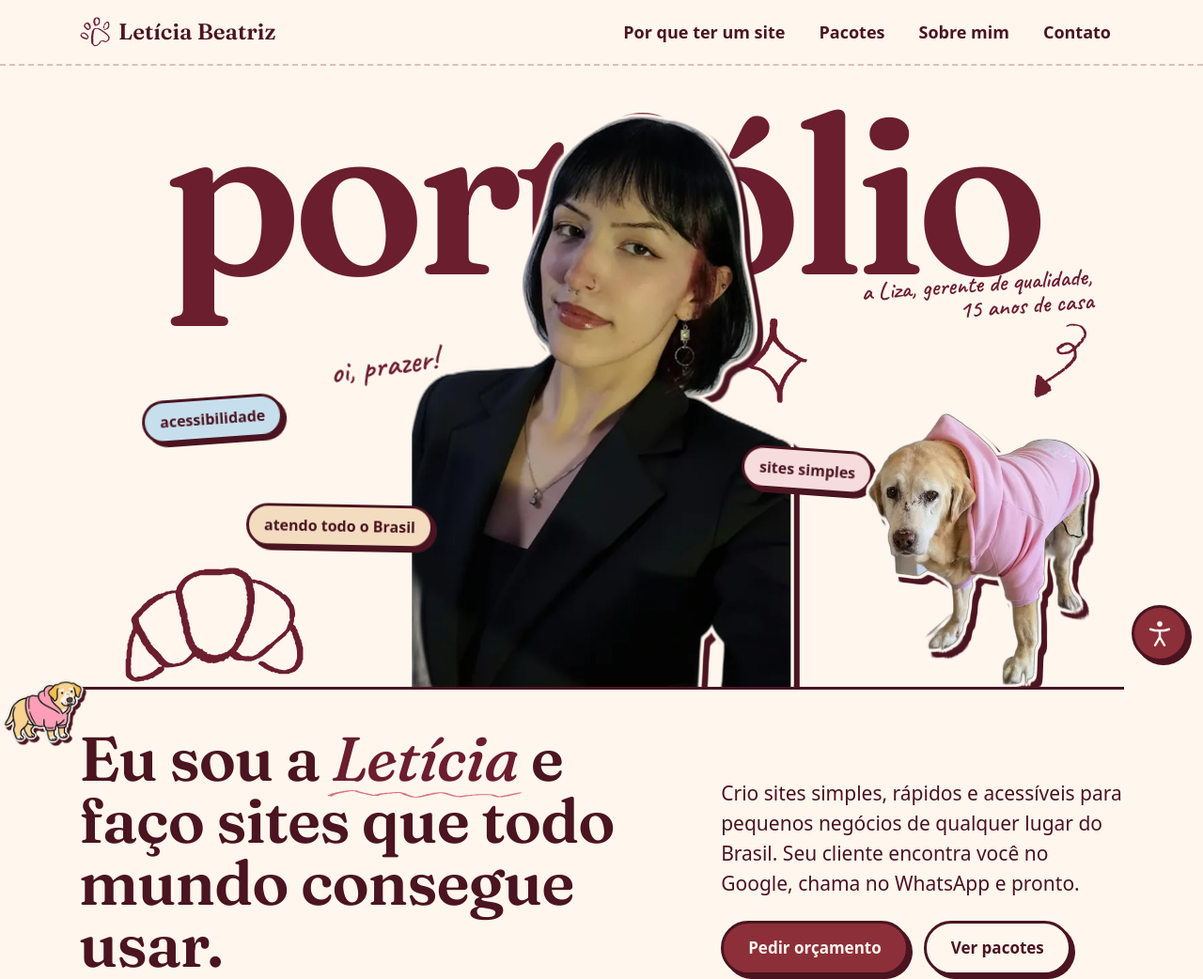
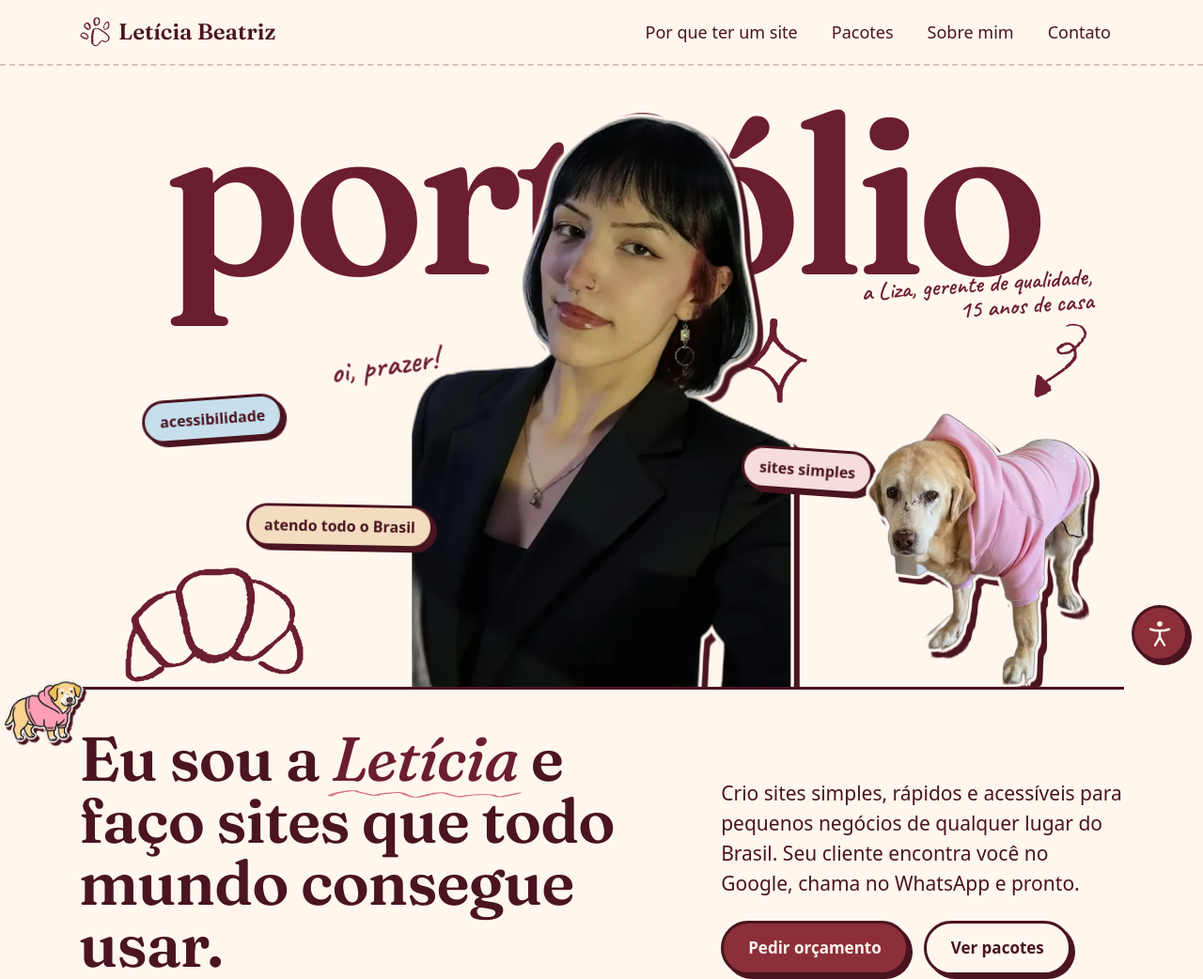
Before and after one commit to let1ci4b/portfolio, a plain HTML site: page index.html in a window 1280 px wide. Shown: the top 1042 px of the page at 94% size. Drawn offline with Linux system fonts and the light colour scheme; a web font is replaced by a local one.

Commit message:
Menu sem negrito
Co-Authored-By: Claude Opus 5.5 <noreply@anthropic.com>
Claude-Session: https://claude.ai/code/session_01Y63AkRKadhwfSipCk8BwFY

```diff
--- a/index.html
+++ b/index.html
@@ -46,7 +46,7 @@ header.topo{position:sticky;top:0;z-index:50;background:rgba(255,246,238,.92);ba
 .marca{font-family:var(--font-display);font-size:24px;font-weight:600;color:var(--cereja);text-decoration:none;display:flex;align-items:center;gap:8px}
 .marca .doodle{width:34px}
 nav ul{display:flex;gap:var(--espaco-2);list-style:none;margin:0;padding:0;flex-wrap:wrap}
-nav a{display:inline-block;padding:10px 14px;min-height:44px;color:var(--cereja);text-decoration:none;font-weight:700;border-radius:var(--raio-pilula)}
+nav a{display:inline-block;padding:10px 14px;min-height:44px;color:var(--cereja);text-decoration:none;font-weight:400;border-radius:var(--raio-pilula)}
 nav a:hover{background:var(--rosa)}
 @media (max-width:760px){nav .opcional{display:none}}
 
```
